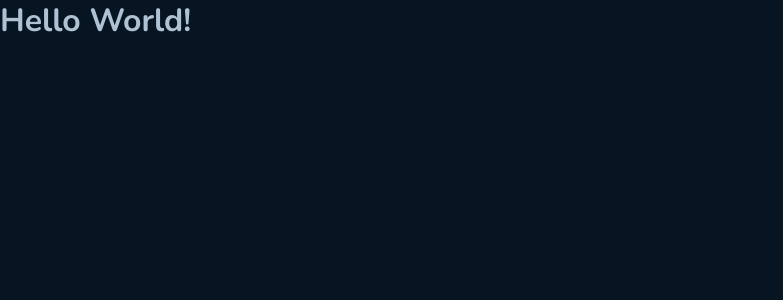
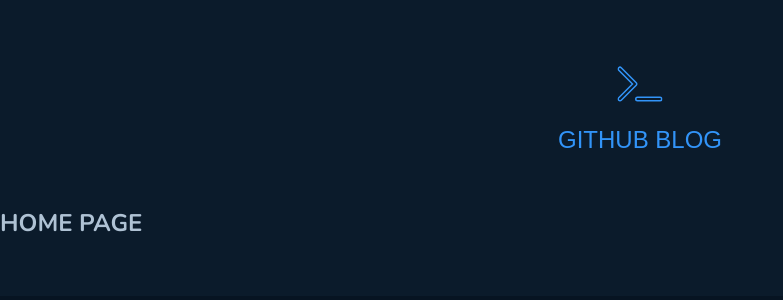
Before and after one commit to rvahilario/git-blog, a React (Vite) app: page / in a window 1280 px wide. Shown: the top 300 px of the page, without its empty margins (0-783 px from the left). Built offline with nearby package versions, Linux system fonts and the light colour scheme; a web font is replaced by a local one.

Commit message:
add: React Router and create routes

```diff
--- a/src/App.tsx
+++ b/src/App.tsx
@@ -1,12 +1,16 @@
 import { ThemeProvider } from 'styled-components'
 import { defaultTheme } from './styles/themes/default'
 import { GlobalStyle } from './styles/global'
+import { BrowserRouter } from 'react-router-dom'
+import { Router } from './Router'
 
 export function App() {
   return (
     <ThemeProvider theme={defaultTheme}>
       <GlobalStyle />
-      <h1>Hello World!</h1>
+      <BrowserRouter>
+        <Router />
+      </BrowserRouter>
     </ThemeProvider>
   )
 }
--- /dev/null
+++ b/src/Router.tsx
@@ -0,0 +1,13 @@
+import { Route, Routes } from 'react-router-dom'
+import { DefaultLayout } from './layouts/DefaultLayout'
+import { Home } from './pages/Home'
+
+export function Router() {
+  return (
+    <Routes>
+      <Route path="/" element={<DefaultLayout />}>
+        <Route path="/" element={<Home />} />
+      </Route>
+    </Routes>
+  )
+}
--- /dev/null
+++ b/src/layouts/DefaultLayout.tsx
@@ -0,0 +1,17 @@
+import styled from 'styled-components'
+import { Outlet } from 'react-router-dom'
+import { Header } from '../components/Header'
+
+export function DefaultLayout() {
+  return (
+    <Container>
+      <Header />
+      <Outlet />
+    </Container>
+  )
+}
+
+const Container = styled.div`
+  display: flex;
+  flex-direction: column;
+`
--- /dev/null
+++ b/src/pages/Home.tsx
@@ -0,0 +1,14 @@
+import styled from 'styled-components'
+
+export function Home() {
+  return (
+    <Container>
+      <h2>HOME PAGE</h2>
+    </Container>
+  )
+}
+
+const Container = styled.div`
+  display: flex;
+  flex-direction: column;
+`
```
